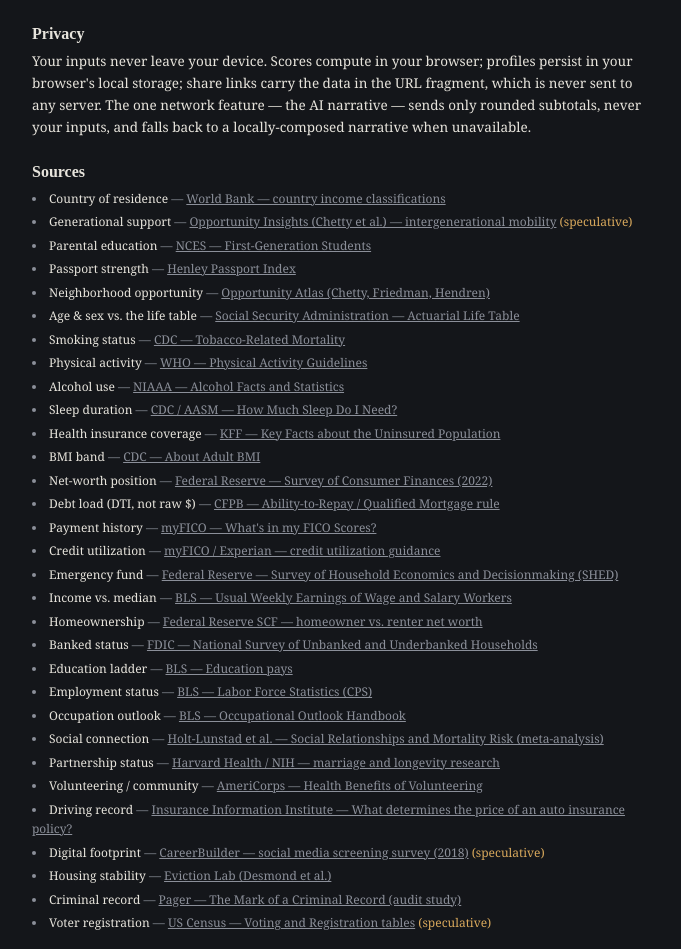
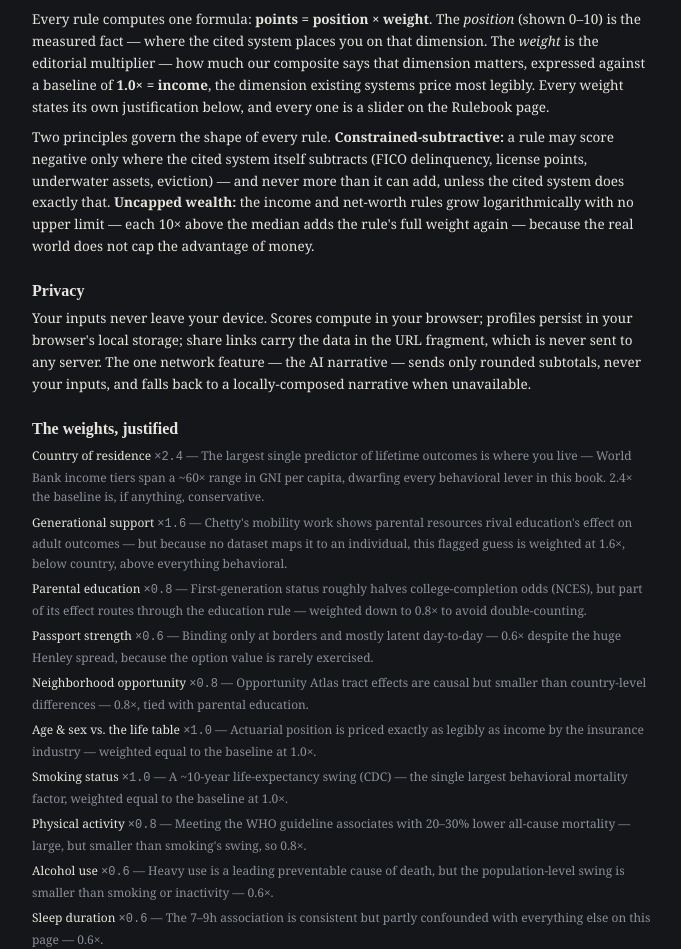
Before and after one commit to royashbrook/lifescored, a SvelteKit app: page /about in a window 1280 px wide. Shown: the part 568-1517 px from the top of the page, without its empty margins (248-929 px from the left). Built offline with nearby package versions, Linux system fonts and the light colour scheme.

Commit message:
docs: methodology — formula, baseline, principles, justified weight table

```diff
--- a/src/routes/about/+page.svelte
+++ b/src/routes/about/+page.svelte
@@ -1,5 +1,6 @@
 <script lang="ts">
 	import { RULES } from '$lib/rulebook';
+	import { BASELINE_WEIGHT } from '$lib/engine/score';
 	const sourced = RULES.filter((r) => r.evidence === 'SOURCED').length;
 	const speculative = RULES.length - sourced;
 </script>
@@ -41,6 +42,20 @@
 			you influence). Default weights are editorial — we say so out loud — and every one is editable on the
 			Rulebook page. The composite total is deliberately the least interesting number on the screen.
 		</p>
+		<p class="mt-2">
+			Every rule computes one formula: <b>points = position × weight</b>. The <i>position</i> (shown 0–10)
+			is the measured fact — where the cited system places you on that dimension. The <i>weight</i> is the
+			editorial multiplier — how much our composite says that dimension matters, expressed against a baseline
+			of <b>1.0× = income</b>, the dimension existing systems price most legibly. Every weight states its own
+			justification below, and every one is a slider on the Rulebook page.
+		</p>
+		<p class="mt-2">
+			Two principles govern the shape of every rule. <b>Constrained-subtractive:</b> a rule may score negative
+			only where the cited system itself subtracts (FICO delinquency, license points, underwater assets,
+			eviction) — and never more than it can add, unless the cited system does exactly that. <b>Uncapped
+			wealth:</b> the income and net-worth rules grow logarithmically with no upper limit — each 10× above
+			the median adds the rule's full weight again — because the real world does not cap the advantage of money.
+		</p>
 	</section>
 
 	<section>
@@ -51,6 +66,19 @@
 			network feature — the AI narrative — sends only rounded subtotals, never your inputs, and falls back to a
 			locally-composed narrative when unavailable.
 		</p>
+	</section>
+
+	<section>
+		<h2 class="mb-1 text-[16px] font-semibold" style:font-family="var(--font-display)">The weights, justified</h2>
+		<ul class="space-y-1.5 text-[12px]" style:color="var(--ink-dim)">
+			{#each RULES as rule (rule.id)}
+				<li>
+					<span style:color="var(--ink)">{rule.label}</span>
+					<span class="tabular-nums" style:font-family="var(--font-mono)"> ×{(rule.defaultWeight / BASELINE_WEIGHT).toFixed(1)}</span>
+					— {rule.weightRationale}
+				</li>
+			{/each}
+		</ul>
 	</section>
 
 	<section>
```
